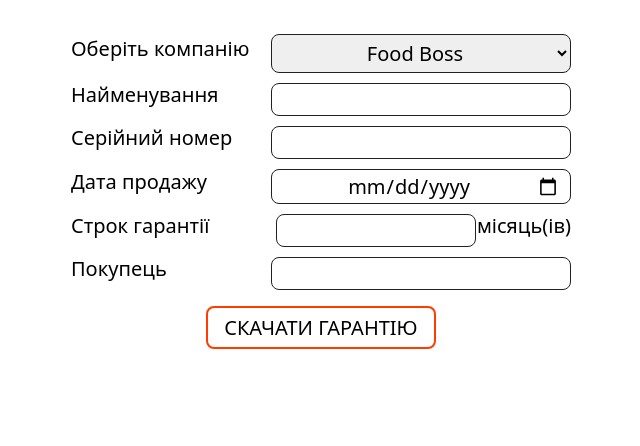
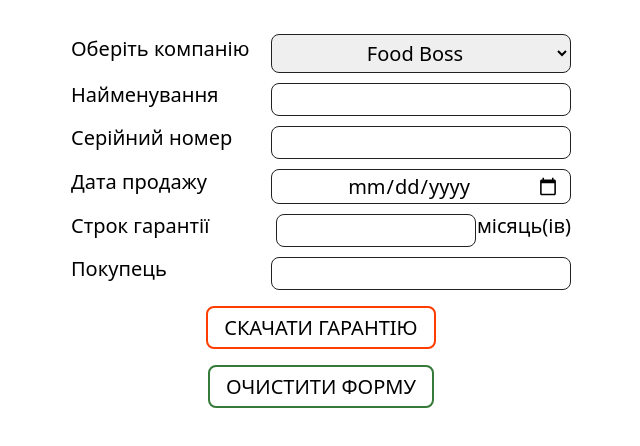
Before and after one commit to AndrijKarmaza/warranty_generator, a website built with Parcel: page src/index.html in a window 1280 px wide. Shown: the whole page, without its empty margins (319-959 px from the left). Built offline with nearby package versions, Linux system fonts and the light colour scheme; files whose address does not match are found by name.

Commit message:
add clear button

```diff
--- a/src/index.html
+++ b/src/index.html
@@ -44,6 +44,7 @@
       </label>
 
       <button type="submit" class="submit_btn">скачати гарантію</button>
+      <button type="button" class="clear_btn">очистити форму</button>
     </form>
   </body>
 </html>
--- a/src/index.js
+++ b/src/index.js
@@ -4,6 +4,9 @@ import { pdfCreatorNumberOne } from './script/pdfCreatorNumberOne';
 
 const form = document.querySelector('.warranty_form');
 form.addEventListener('submit', onSubmit);
+
+const clearBtn = document.querySelector('.clear_btn');
+clearBtn.addEventListener('click', onClear);
 
 function onSubmit(e) {
   e.preventDefault();
@@ -19,6 +22,8 @@ function onSubmit(e) {
   };
 
   company.value === 'fb' ? pdfCreatorFoodBoss(data) : pdfCreatorNumberOne(data);
+}
 
+function onClear() {
   form.reset();
 }
--- a/src/sass/index.scss
+++ b/src/sass/index.scss
@@ -95,3 +95,23 @@ select:focus {
   background-color: #ff3d00;
   transition: all 0.2s ease-in-out;
 }
+
+.clear_btn {
+  display: block;
+  padding: 8px 16px;
+  margin-top: 16px;
+  font-size: 20px;
+  text-transform: uppercase;
+  border-radius: 8px;
+  border: 2px solid #357a38;
+  background-color: white;
+  outline: none;
+  transition: all 0.2s ease-in-out;
+  transition: background 0.3s ease-in-out;
+}
+
+.clear_btn:hover {
+  color: white;
+  background-color: #357a38;
+  transition: all 0.2s ease-in-out;
+}
```
